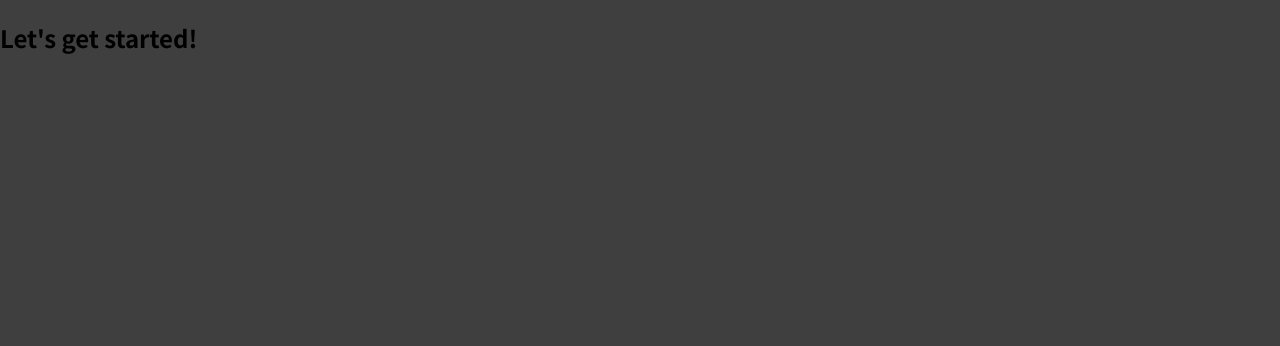
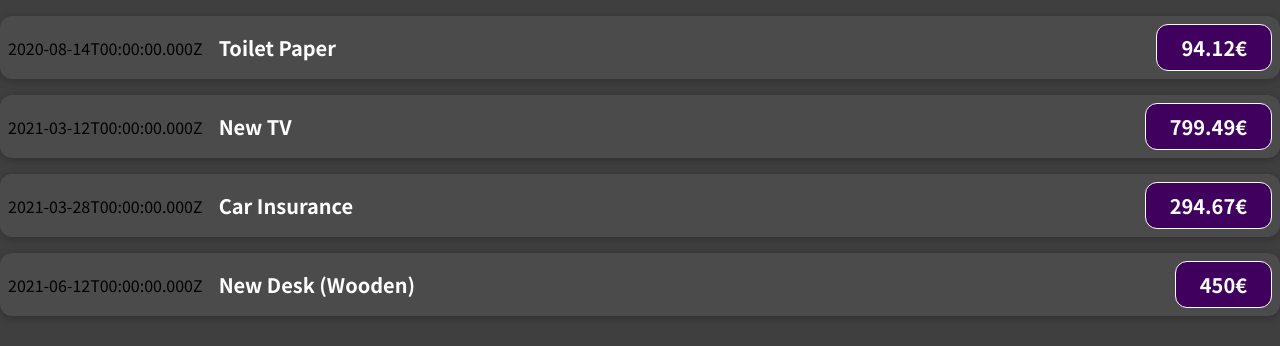
Before and after one commit to andro2401/expensesTracker-react, a React (Create React App) app: page / in a window 1280 px wide. Shown: the top 346 px of the page. Built offline with nearby package versions, Linux system fonts and the light colour scheme.

Commit message:
props lection done

```diff
--- a/src/App.js
+++ b/src/App.js
@@ -1,8 +1,58 @@
+import React from "react";
+import ExpenseItem from "./components/ExpenseItem";
+const expenses = [
+  {
+    id: 'e1',
+    title: 'Toilet Paper',
+    amount: 94.12,
+    date: new Date(2020, 7, 14),
+  },
+  {
+    id: 'e2',
+    title: 'New TV',
+    amount: 799.49,
+    date: new Date(2021, 2, 12) },
+  {
+    id: 'e3',
+    title: 'Car Insurance',
+    amount: 294.67,
+    date: new Date(2021, 2, 28),
+  },
+  {
+    id: 'e4',
+    title: 'New Desk (Wooden)',
+    amount: 450,
+    date: new Date(2021, 5, 12),
+  },
+];
 function App() {
   return (
-    <div>
-      <h2>Let's get started!</h2>
-    </div>
+      <div>
+        <ExpenseItem
+            date={expenses[0].date}
+            title={expenses[0].title}
+            amount={expenses[0].amount}
+            id={expenses[0].id}
+        />
+        <ExpenseItem
+            date={expenses[1].date}
+            title={expenses[1].title}
+            amount={expenses[1].amount}
+            id={expenses[1].id}
+        />
+        <ExpenseItem
+            date={expenses[2].date}
+            title={expenses[2].title}
+            amount={expenses[2].amount}
+            id={expenses[2].id}
+        />
+        <ExpenseItem
+            date={expenses[3].date}
+            title={expenses[3].title}
+            amount={expenses[3].amount}
+            id={expenses[3].id}
+        />
+      </div>
   );
 }
 
--- a/src/components/ExpenseItem.css
+++ b/src/components/ExpenseItem.css
@@ -0,0 +1,56 @@
+.expense-item {
+    display: flex;
+    justify-content: space-between;
+    align-items: center;
+    box-shadow: 0 2px 8px rgba(0, 0, 0, 0.25);
+    padding: 0.5rem;
+    margin: 1rem 0;
+    border-radius: 12px;
+    background-color: #4b4b4b;
+}
+
+.expense-item__description {
+    display: flex;
+    flex-direction: column;
+    gap: 1rem;
+    align-items: flex-end;
+    flex-flow: column-reverse;
+    justify-content: flex-start;
+    flex: 1;
+}
+
+.expense-item h2 {
+    color: #3a3a3a;
+    font-size: 1rem;
+    flex: 1;
+    margin: 0 1rem;
+    color: white;
+}
+
+.expense-item__price {
+    font-size: 1rem;
+    font-weight: bold;
+    color: white;
+    background-color: #40005d;
+    border: 1px solid white;
+    padding: 0.5rem;
+    border-radius: 12px;
+}
+
+@media (min-width: 580px) {
+    .expense-item__description {
+        flex-direction: row;
+        align-items: center;
+        justify-content: flex-start;
+        flex: 1;
+    }
+
+    .expense-item__description h2 {
+        font-size: 1.25rem;
+    }
+
+    .expense-item__price {
+        font-size: 1.25rem;
+        padding: 0.5rem 1.5rem;
+    }
+}
--- a/src/components/ExpenseItem.js
+++ b/src/components/ExpenseItem.js
@@ -0,0 +1,16 @@
+import React from "react";
+import './ExpenseItem.css'
+
+const ExpenseItem = (props) => {
+    return (
+        <div className="expense-item">
+            <div>{props.date.toISOString()}</div>
+            <div className="expense-item__description">
+                <h2>{props.title}</h2>
+                <div className="expense-item__price">{props.amount}€</div>
+            </div>
+        </div>
+    );
+}
+
+export default ExpenseItem;
```
